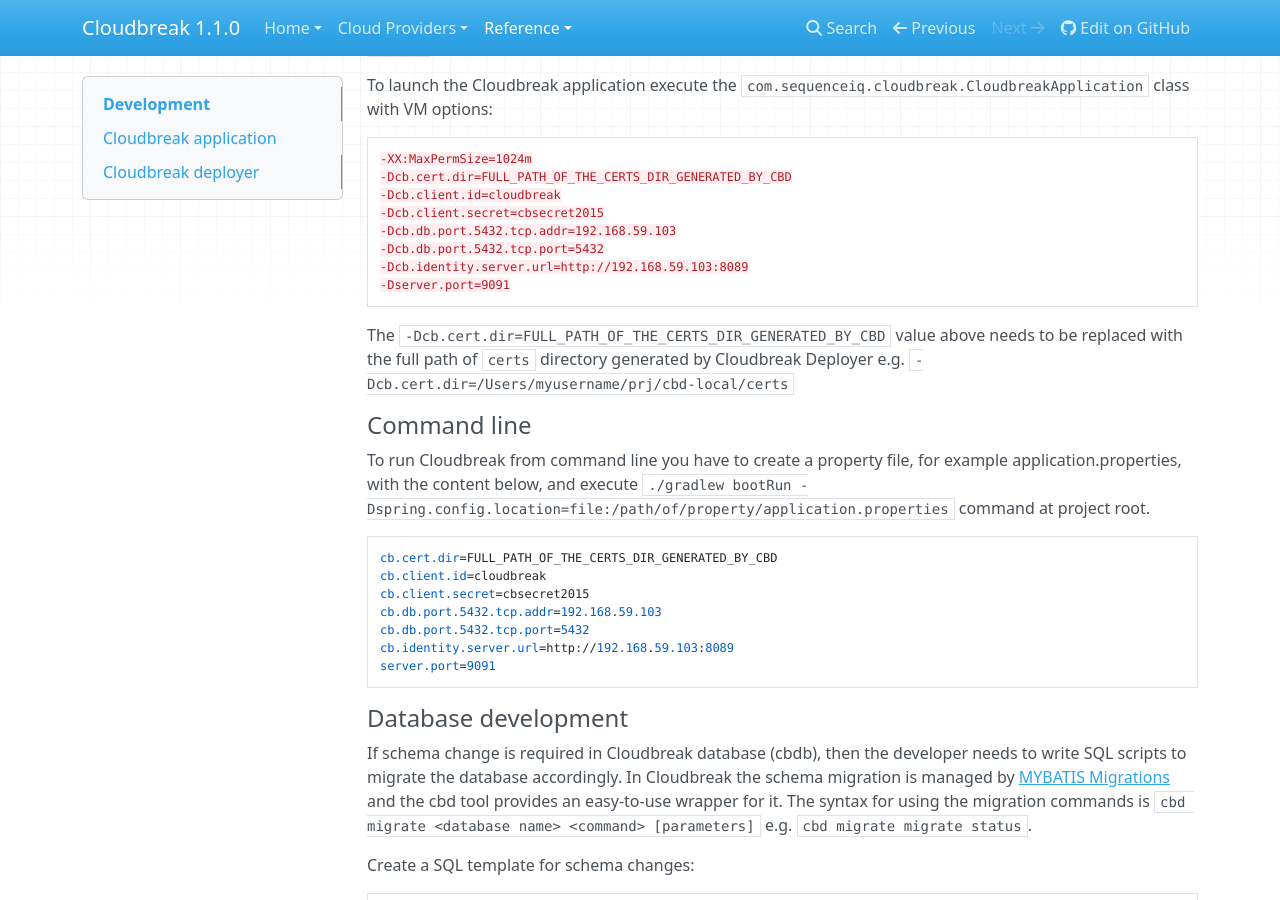
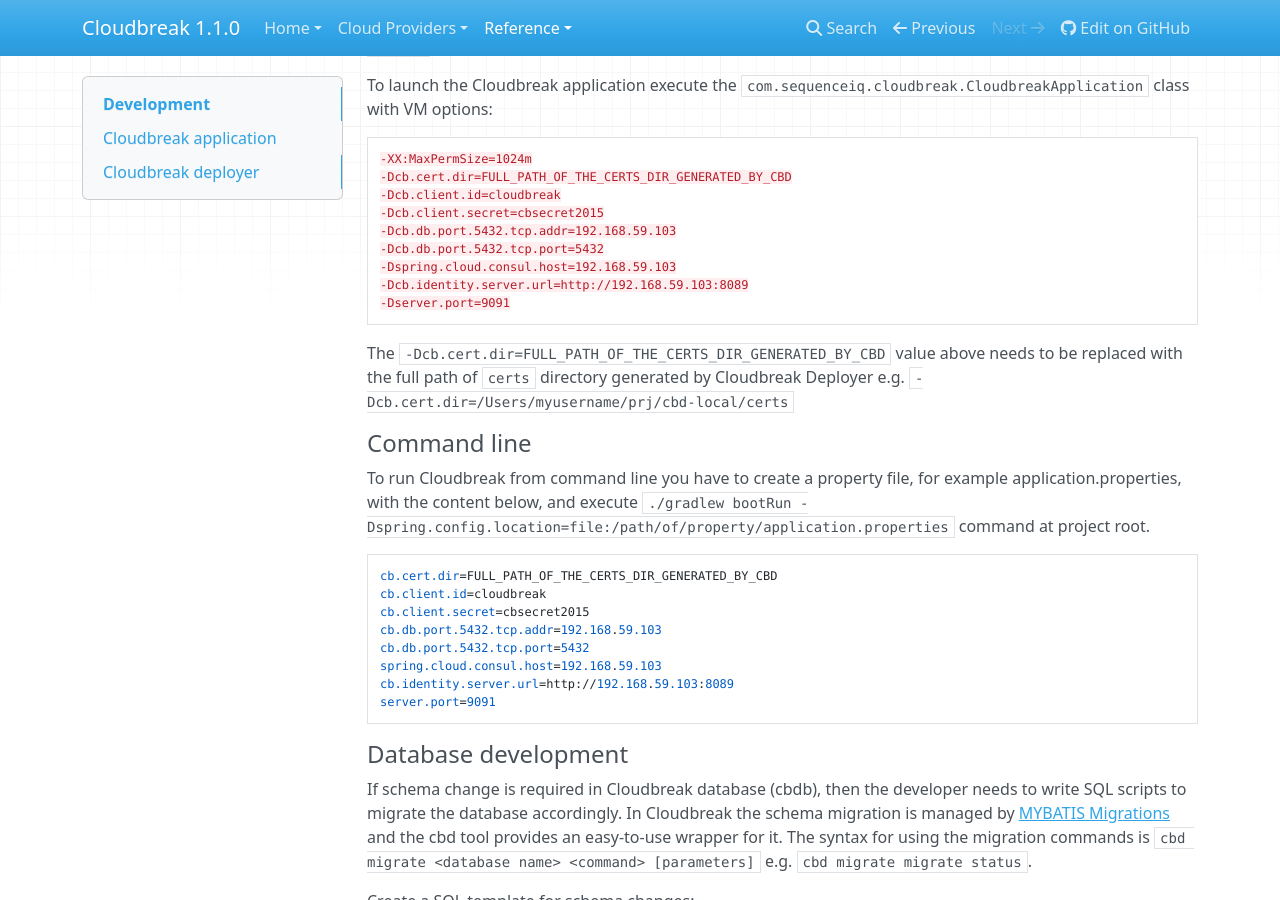
Before and after one commit to wprender/cloudbreak-docs, an MkDocs documentation site: the page built from docs/development.md, in a window 1280 px wide and 900 px high, scrolled down 1141 px. Built offline with MkDocs 1.6.1, drawn with Linux system fonts in a browser that asks for light colours; nearby versions of some CDN libraries; old or Windows-style settings are respelled for this version of MkDocs.

Commit message:
document developer spring cloud consul property

````diff
--- a/docs/development.md
+++ b/docs/development.md
@@ -48,6 +48,7 @@ To launch the Cloudbreak application execute the `com.sequenceiq.cloudbreak.Clou
 -Dcb.client.secret=cbsecret2015
 -Dcb.db.port.5432.tcp.addr=192.168.59.103
 -Dcb.db.port.5432.tcp.port=5432
+-Dspring.cloud.consul.host=192.168.59.103
 -Dcb.identity.server.url=http://192.168.59.103:8089
 -Dserver.port=9091
 ```
@@ -63,6 +64,7 @@ cb.client.id=cloudbreak
 cb.client.secret=cbsecret2015
 cb.db.port.5432.tcp.addr=192.168.59.103
 cb.db.port.5432.tcp.port=5432
+spring.cloud.consul.host=192.168.59.103
 cb.identity.server.url=http://192.168.59.103:8089
 server.port=9091
 ```
````
